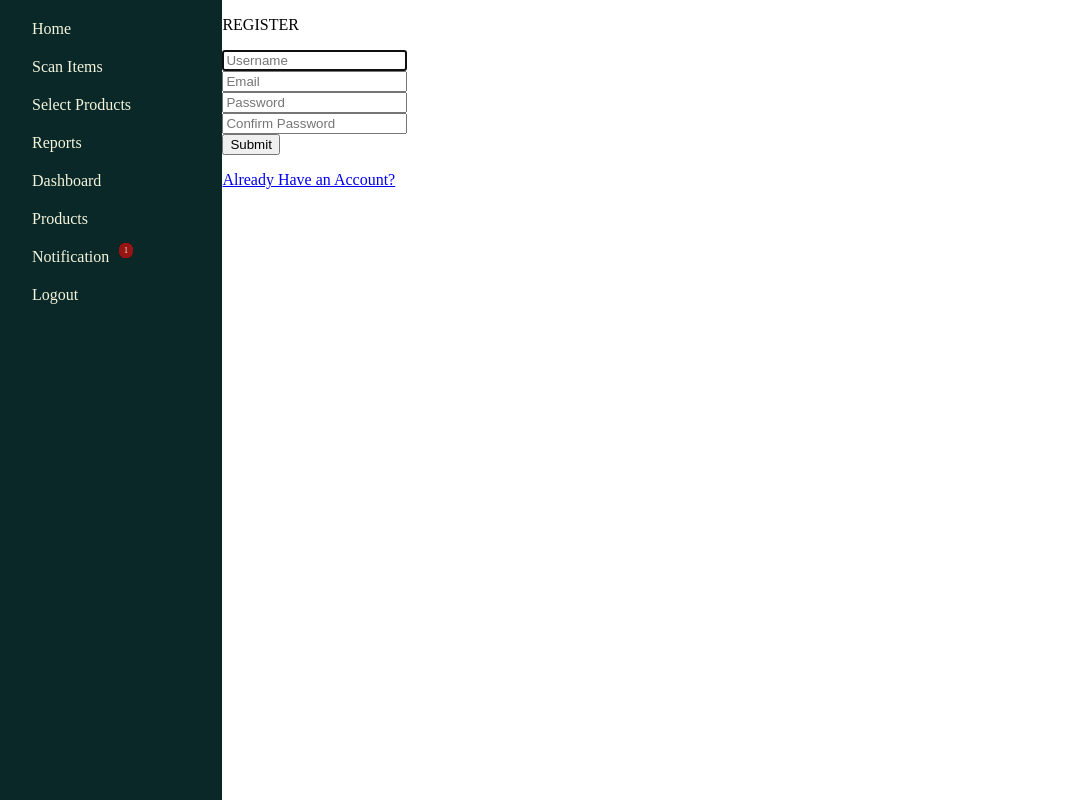
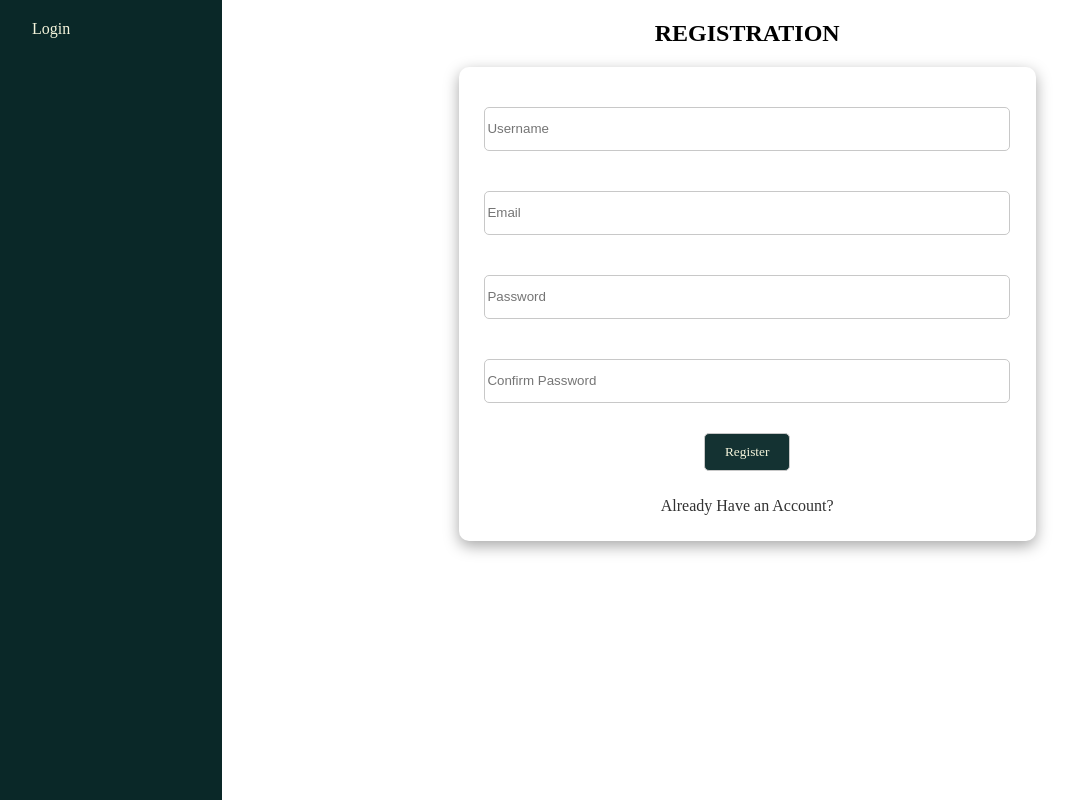
Before and after one commit to Mercurial001/Store-Management-System, a Django app: page /register/ in a window 1280 px wide. Shown: the whole page, without its empty margins (8-1083 px from the left). Run offline with Django 3.2, Linux system fonts and the light colour scheme; data comes from the database, SQL or seed files in the repository.

Commit message:
Styling Added

```diff
--- /dev/null
+++ b/management/static/register.css
@@ -0,0 +1,51 @@
+#registration-heading-div{
+    text-align: center;
+    font-family: 'Montserrat';
+    color(60, 60, 60);
+    font-weight: 800;
+}
+
+.register-field{
+    margin: auto;
+    width: 90%;
+    margin-top: 40px;
+    border-radius: 5px;
+    border: 1px solid rgb(200, 200, 200);
+    height: 40px;
+}
+
+.register-field:focus{
+    outline: none;
+}
+
+#registration-form{
+    margin: auto;
+    width: 55%;
+    box-shadow: rgba(0, 0, 0, 0.35) 0px 5px 15px;
+    text-align: center;
+    border-radius: 10px;
+}
+
+#register-btn{
+    padding-top: 10px;
+    padding-bottom: 10px;
+    padding-left: 20px;
+    padding-right: 20px;
+    font-family: 'Montserrat';
+    color: beige;
+    background-color: rgb(20, 50, 50);
+    border-radius: 5px;
+    border: 1px solid rgb(200, 200, 200);
+    margin-top: 30px;
+    cursor: pointer;
+}
+
+#registration-login-link{
+    font-family: 'Montserrat';
+    padding: 10px;
+}
+
+#registration-login-link a{
+    text-decoration: none;
+    color: rgb(50, 50, 50);
+}
--- a/management/templates/base.html
+++ b/management/templates/base.html
@@ -14,6 +14,7 @@
     <link rel="stylesheet" href="{% static 'sold_out_products.css' %}">
     <link rel="stylesheet" href="{% static 'inventory.css' %}">
     <link rel="stylesheet" href="{% static 'authentication.css' %}">
+    <link rel="stylesheet" href="{% static 'register.css' %}">
     <link rel="stylesheet" href="https://cdnjs.cloudflare.com/ajax/libs/font-awesome/4.7.0/css/font-awesome.min.css">
     <link href='https://fonts.googleapis.com/css?family=Lato:100italic' rel='stylesheet' type='text/css'>
     <link href='https://fonts.googleapis.com/css?family=Lato:100' rel='stylesheet' type='text/css'>
@@ -22,6 +23,7 @@
 </head>
 <body>
     <header id="main-header">
+        {% if request.user.is_authenticated %}
         <div class="main-header-link-container-div">
             <a href="{% url 'homepage' %}">Home</a>
         </div>
@@ -75,6 +77,11 @@
         <div class="main-header-link-container-div">
             <a href="{% url 'logout' %}">Logout</a>
         </div>
+        {% else %}
+        <div class="main-header-link-container-div">
+            <a href="{% url 'login' %}">Login</a>
+        </div>
+        {% endif %}
     </header>
     <div class="username" id="username{{ request.user }}"></div>
     <div class="base-block-content-container-div">
--- a/management/templates/register.html
+++ b/management/templates/register.html
@@ -2,8 +2,11 @@
 
 {% block content %}
     <section class="registration-form-section">
-        <p class="title-header" id="register-title">REGISTER</p>
-        <article class="article-form">
+        <div id="registration-heading-div">
+            <h1>REGISTRATION</h1>
+        </div>
+
+        <article id="registration-form">
             <form method="POST" action="">
                 {% csrf_token %}
                 <div>
@@ -33,16 +36,14 @@
                       </ul>
                     {% endif %}
                 </div>
-                <button class="register-btn">Submit</button>
+                <button id="register-btn">Register</button>
                 <!--                <div class="register-error-message">-->
                 <!--                    {{ form.errors }}-->
                 <!--                </div>-->
             </form>
-            <div class="link-register">
+            <div id="registration-login-link">
                 <a href="{% url 'login' %}">
-                    <div class="link-register-container">
-                        <p class="link-text">Already Have an Account?</p>
-                    </div>
+                    <p class="link-text">Already Have an Account?</p>
                 </a>
             </div>
         </article>
```
